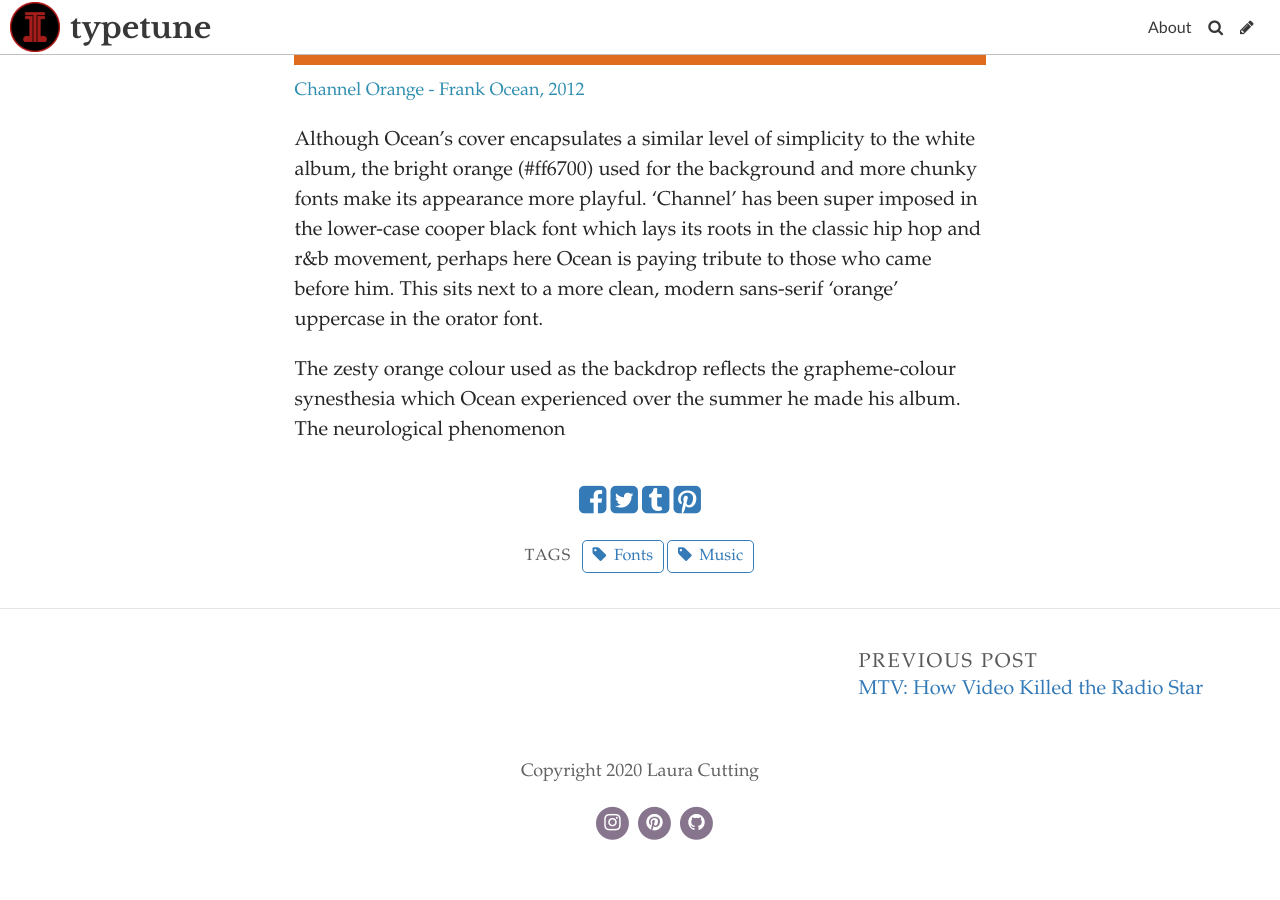
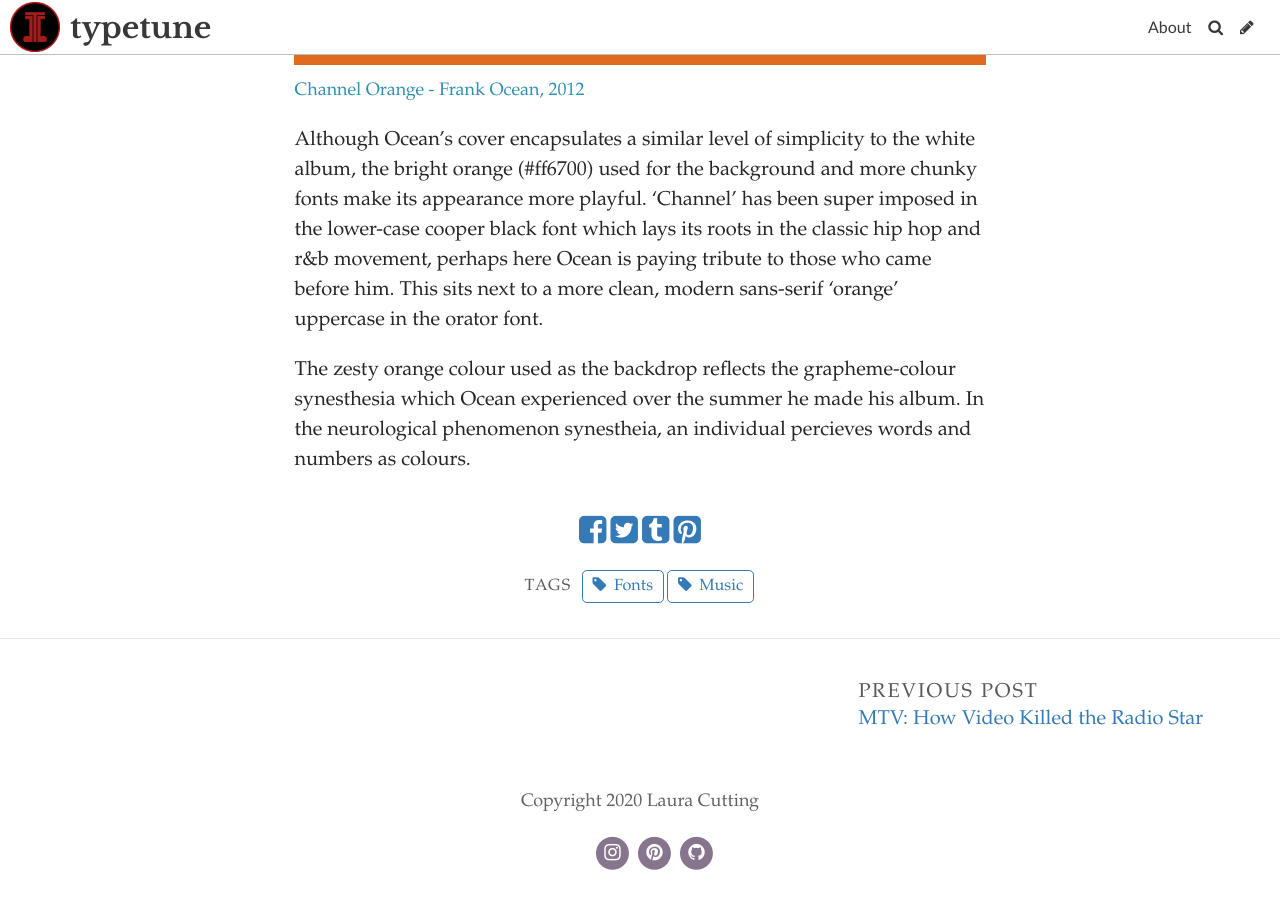
Before and after one commit to lauracutting/typetune, a Jekyll site: the page built from _posts/2020-10-23-minimalist-album-covers.md, in a window 1280 px wide and 900 px high, scrolled down 1479 px. Built offline with Jekyll 4.4.1, drawn with Linux system fonts in a browser that asks for light colours; some web fonts are replaced; before the commit the page ends 2349 px from its top, so only the background shows below that.

Commit message:
Update Post “2020-10-23-minimalist-album-covers”

```diff
--- a/_posts/2020-10-23-minimalist-album-covers.md
+++ b/_posts/2020-10-23-minimalist-album-covers.md
@@ -21,4 +21,4 @@
 
 Although Ocean's cover encapsulates a similar level of simplicity to the white album, the bright orange (#ff6700) used for the background and more chunky fonts make its appearance more playful. 'Channel' has been super imposed in the lower-case cooper black font which lays its roots in the classic hip hop and r&b movement, perhaps here Ocean is paying tribute to those who came before him.  This sits next to a more clean, modern sans-serif 'orange' uppercase in the orator font.
 
-The zesty orange colour used as the backdrop reflects the grapheme-colour synesthesia which Ocean experienced over the summer he made his album. The neurological phenomenon
+The zesty orange colour used as the backdrop reflects the grapheme-colour synesthesia which Ocean experienced over the summer he made his album. In the neurological phenomenon synestheia, an individual percieves words and numbers as colours.
```
